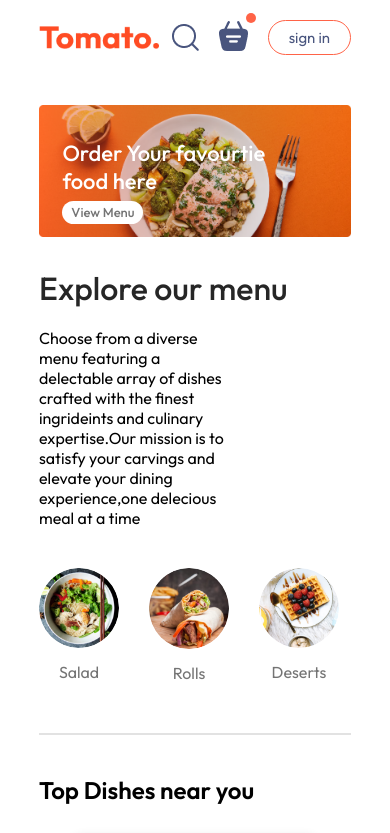
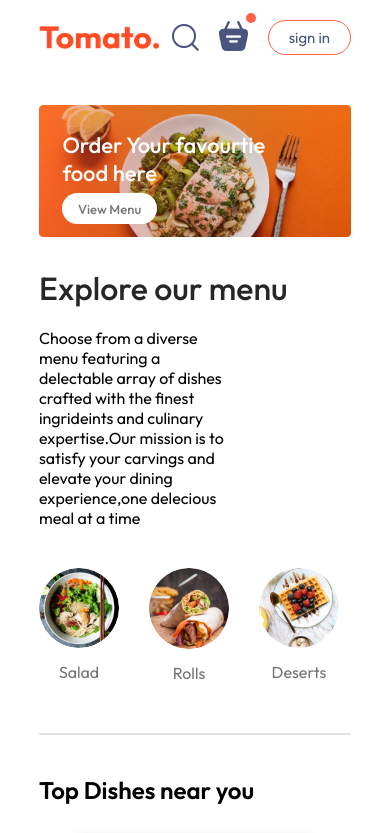
Before and after one commit to Ayush202Patel/tomato, a React (Vite) app in the folder frontend/: page / in a window 390 px wide. Shown: the top 833 px of the page. Built offline with nearby package versions, Linux system fonts and the light colour scheme.

Commit message:
Updated a file

```diff
--- a/frontend/src/components/Header/Header.css
+++ b/frontend/src/components/Header/Header.css
@@ -46,4 +46,7 @@
   .header-contents p {
     display: none;
   }
+  .header-contents button {
+    padding: 2vw 4vw;
+  }
 }
```
